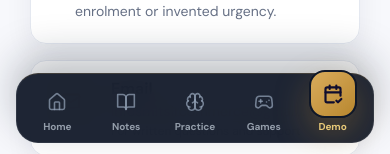
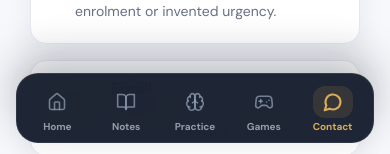
Before and after one commit to infosmitsircommerce-eng/smit-sir-commerce, a React (Vite) app: page /contact in a window 390 px wide. Shown: the part 693-847 px from the top of the page. Built offline with nearby package versions, Linux system fonts and the light colour scheme; no server answers; the database is empty.

Commit message:
Make mobile navigation resource-first

```diff
--- a/src/components/ui/MobileBottomBar.jsx
+++ b/src/components/ui/MobileBottomBar.jsx
@@ -1,12 +1,12 @@
 import { Link, useLocation } from 'react-router-dom';
-import { Home, BookOpen, Brain, Gamepad2, CalendarCheck2 } from 'lucide-react';
+import { Home, BookOpen, Brain, Gamepad2, MessageCircle } from 'lucide-react';
 
 const TABS = [
-  { path: '/',                  icon: Home,           label: 'Home' },
-  { path: '/study-material',    icon: BookOpen,       label: 'Notes' },
-  { path: '/daily-practice',    icon: Brain,          label: 'Practice' },
-  { path: '/games',             icon: Gamepad2,       label: 'Games' },
-  { path: '/book-demo',         icon: CalendarCheck2, label: 'Demo', highlight: true },
+  { path: '/', icon: Home, label: 'Home' },
+  { path: '/study-material', icon: BookOpen, label: 'Notes' },
+  { path: '/daily-practice', icon: Brain, label: 'Practice' },
+  { path: '/games', icon: Gamepad2, label: 'Games' },
+  { path: '/contact', icon: MessageCircle, label: 'Contact' },
 ];
 
 export default function MobileBottomBar() {
@@ -29,13 +29,8 @@ export default function MobileBottomBar() {
                 to={tab.path}
                 className="mobile-bottom-item relative flex flex-col items-center justify-end gap-1 flex-1 min-h-12 py-1 active:scale-95"
                 aria-current={active ? 'page' : undefined}
-                aria-label={tab.highlight ? 'Book your free demo class' : tab.label}
+                aria-label={tab.label}
               >
-                {tab.highlight ? (
-                  <div className="mobile-demo-orb w-12 h-12 rounded-2xl flex items-center justify-center -mt-5 active:scale-95 transition-transform">
-                    <Icon className="w-5 h-5 text-navy-950" strokeWidth={2.6} />
-                  </div>
-                ) : (
                 <div className="relative w-10 h-8 flex items-center justify-center">
                   {active && <div className="mobile-tab-active absolute inset-0 rounded-xl" />}
                   <Icon
@@ -44,10 +39,9 @@ export default function MobileBottomBar() {
                     strokeWidth={active ? 2.5 : 1.9}
                   />
                 </div>
-                )}
                 <span
                   className="mobile-bottom-label text-[10px] font-bold leading-none"
-                  style={{ color: tab.highlight ? '#E8C978' : active ? '#D9AC5C' : 'rgba(203,213,225,0.68)' }}
+                  style={{ color: active ? '#D9AC5C' : 'rgba(203,213,225,0.68)' }}
                 >
                   {tab.label}
                 </span>
```
Lines whose indentation alone changed are shown as unchanged.
